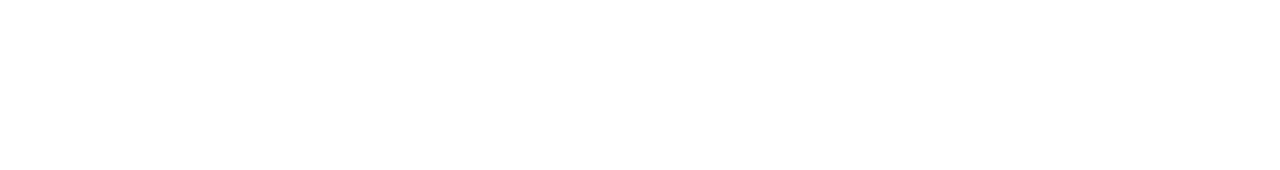
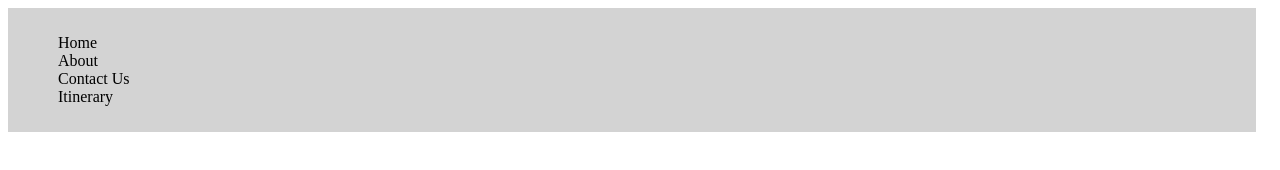
Before and after one commit to acciojob/navigate-in-style-mudassir8050, a website: page main.html in a window 1280 px wide. Drawn offline with Linux system fonts and the light colour scheme.

Commit message:
created a submission

```diff
--- a/main.html
+++ b/main.html
@@ -7,7 +7,19 @@
 </head>
 
 <body>
+
 	<!-- the entire body must be written by student -->
+
+	<nav>
+		<ul type="none">
+			<li>Home</li>
+			<li>About</li>
+			<li>Contact Us</li>
+			<li>Itinerary</li>
+		</ul>
+	</nav>
+
+
     <script type="text/javascript" src="./script.js">
 </script>
 
--- a/styles.css
+++ b/styles.css
@@ -1 +1,10 @@
 /*  your css code here. If applicable */
+nav{
+	background-color : #D3D3D3;
+	padding : 10px;
+	display : flex;
+	flex-direction : inline;
+	margin-right : 1rem;
+
+
+}
```
